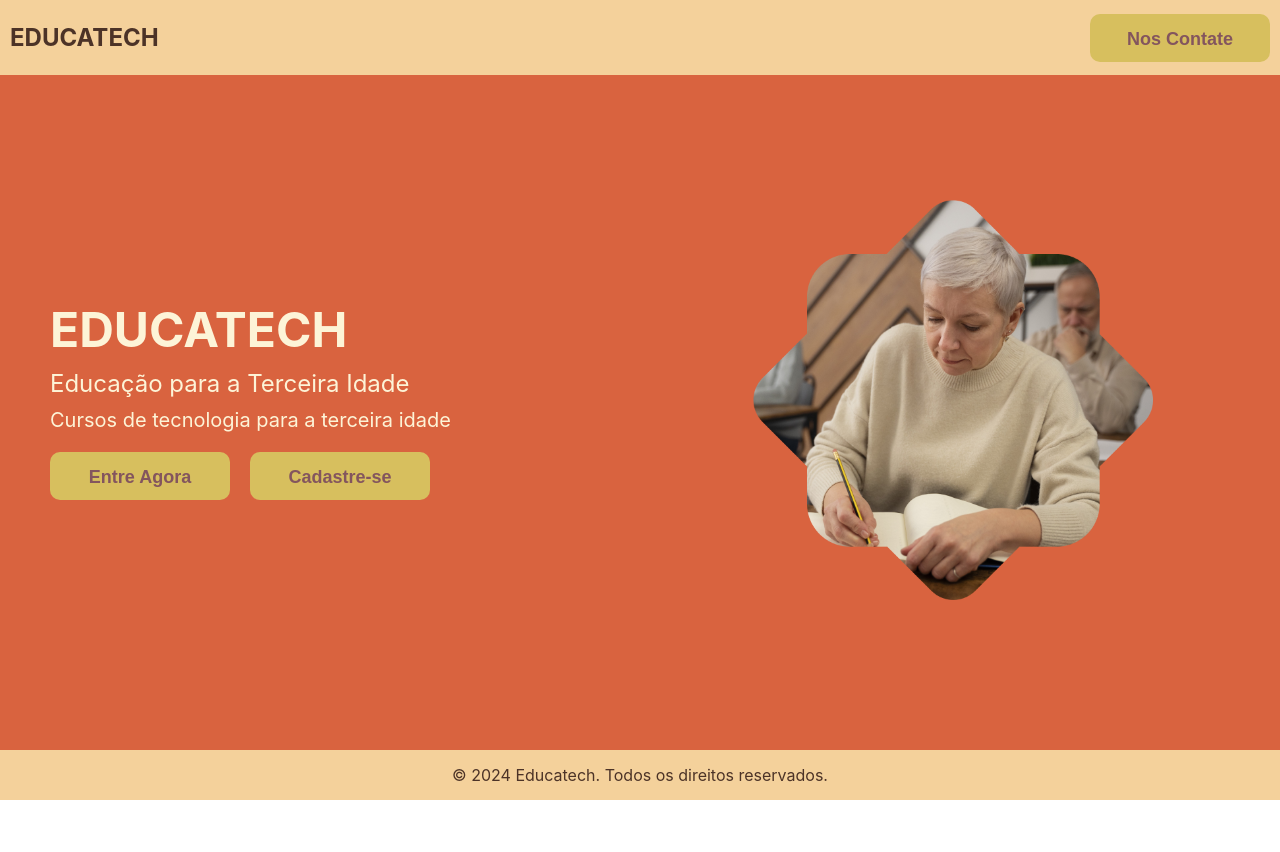
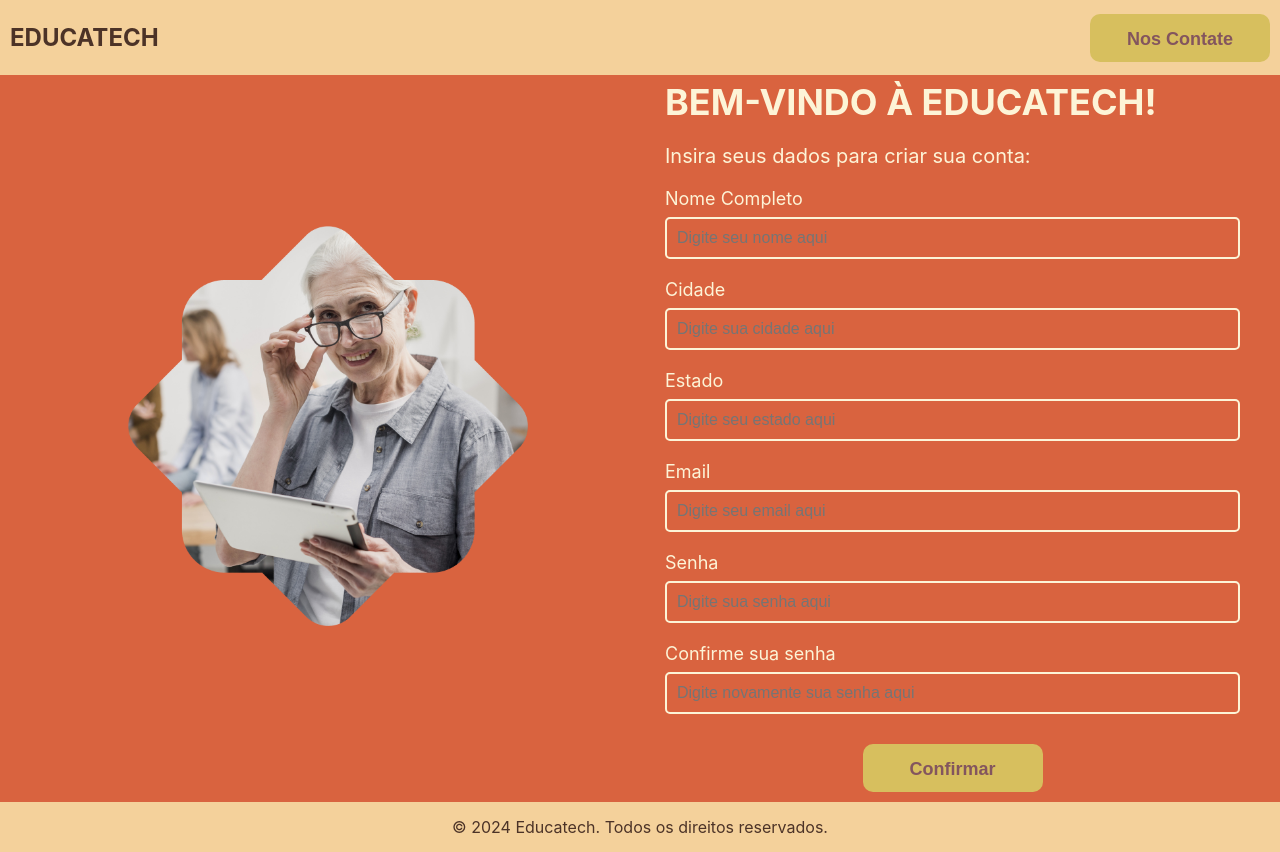
Before and after one commit to tcantunes/Educatech-v2, a React (Create React App) app: page /register in a window 1280 px wide. Before the commit the page ends 800 px from the top, so only its background shows below. Built offline with nearby package versions, Linux system fonts and the light colour scheme.

Commit message:
feat: adiciona login e cadastro

```diff
--- a/src/App.js
+++ b/src/App.js
@@ -1,12 +1,19 @@
 import React from 'react';
+import { BrowserRouter as Router, Routes, Route } from 'react-router-dom';
 import Home from './pages/Home';
+import Login from './pages/Login';
+import Register from './pages/Register';
 
-function App() {
+const App = () => {
   return (
-    <div className="App">
-      <Home />
-    </div>
+    <Router>
+      <Routes>
+        <Route path="/" element={<Home />} />
+        <Route path="/login" element={<Login />} />
+        <Route path="/register" element={<Register />} />
+      </Routes>
+    </Router>
   );
-}
+};
 
 export default App;
--- a/src/components/Button.js
+++ b/src/components/Button.js
@@ -1,14 +1,14 @@
 import React from 'react';
 
-const Button = ({ text }) => {
+const Button = ({ text, onClick, style }) => {
   return (
-    <button style={styles.button}>
+    <button onClick={onClick} style={{ ...defaultStyles.button, ...style }}>
       {text}
     </button>
   );
 };
 
-const styles = {
+const defaultStyles = {
   button: {
     backgroundColor: '#d7bf5e',
     border: 'none',
--- a/src/pages/Home.js
+++ b/src/pages/Home.js
@@ -1,10 +1,22 @@
 import React from 'react';
+import { useNavigate } from 'react-router-dom';
 import Navbar from '../components/Navbar';
 import Button from '../components/Button';
 import Footer from '../components/Footer';
 import image from '../assets/pagina-inicial.png';
 
 const Home = () => {
+  const navigate = useNavigate();
+
+  const loginRedirect = () => {
+    navigate('/login');
+  };
+
+  const registerRedirect = () => {
+    navigate('/register');
+  };
+
+
   return (
     <div style={styles.container}>
       <Navbar />
@@ -14,8 +26,8 @@ const Home = () => {
           <h2 style={styles.subtitle}>Educação para a Terceira Idade</h2>
           <p style={styles.description}>Cursos de tecnologia para a terceira idade</p>
           <div style={styles.buttonContainer}>
-            <Button text="Entre Agora" />
-            <Button text="Cadastre-se" />
+            <Button text="Entre Agora" onClick={loginRedirect} />
+            <Button text="Cadastre-se" onClick={registerRedirect} />
           </div>
         </div>
         <div style={styles.imageContainer}>
--- /dev/null
+++ b/src/pages/Login.js
@@ -0,0 +1,123 @@
+import React from 'react';
+import Navbar from '../components/Navbar';
+import Footer from '../components/Footer';
+import Button from '../components/Button';
+import image from '../assets/login.png';
+
+const Login = () => {
+  return (
+    <div style={styles.container}>
+      <Navbar />
+      <div style={styles.contentContainer}>
+        <div style={styles.imageContainer}>
+          <img src={image} alt="Casal sorrindo" style={styles.image} />
+        </div>
+        <div style={styles.formContainer}>
+          <h1 style={styles.title}>BEM-VINDO DE VOLTA!</h1>
+          <p style={styles.subtitle}>INSIRA SUAS INFORMAÇÕES PARA CONTINUAR</p>
+
+          <div style={styles.formGroup}>
+            <label htmlFor="email" style={styles.label}>EMAIL</label>
+            <input type="email" id="email" placeholder="DIGITE SEU EMAIL AQUI" style={styles.input} />
+          </div>
+
+          <div style={styles.formGroup}>
+            <label htmlFor="password" style={styles.label}>SENHA</label>
+            <input type="password" id="password" placeholder="DIGITE SUA SENHA AQUI" style={styles.input} />
+          </div>
+          <div style={styles.containerButton}>
+
+          <Button text="ENTRAR" style={styles.loginButton} />
+
+          <p style={styles.registerText}>SE AINDA NÃO POSSUIR UMA CONTA:</p>
+          <Button text="CADASTRE-SE" style={styles.registerButton} />
+          </div>
+        </div>
+      </div>
+      <Footer />
+    </div>
+  );
+};
+
+const styles = {
+  container: {
+    display: 'flex',
+    flexDirection: 'column',
+    justifyContent: 'space-between',
+    minHeight: '100vh',
+    backgroundColor: '#D9633F',
+  },
+  contentContainer: {
+    display: 'flex',
+    justifyContent: 'center',
+    alignItems: 'center',
+    padding: '40px',
+    maxWidth: '1200px',
+    margin: '0 auto',
+    flex: 1,
+  },
+  imageContainer: {
+    flex: 1,
+    display: 'flex',
+    justifyContent: 'center',
+    alignItems: 'center',
+  },
+  image: {
+    borderRadius: '20%',
+    width: '400px',
+    height: 'auto',
+  },
+  formContainer: {
+    flex: 1,
+    marginLeft: '50px',
+    textAlign: 'left',
+    color: '#FDF4D7',
+  },
+  title: {
+    fontSize: '32px',
+    fontWeight: 'bold',
+    marginBottom: '10px',
+  },
+  subtitle: {
+    fontSize: '16px',
+    fontWeight: '400',
+    marginBottom: '30px',
+  },
+  formGroup: {
+    marginBottom: '20px',
+  },
+  label: {
+    fontSize: '14px',
+    fontWeight: 'bold',
+    marginBottom: '5px',
+    display: 'block',
+  },
+  input: {
+    width: '100%',
+    padding: '10px',
+    fontSize: '16px',
+    borderRadius: '5px',
+    border: '2px solid #F4D19B',
+    backgroundColor: '#D9633F',
+    color: '#FDF4D7',
+    marginBottom: '20px',
+  },
+  containerButton: {
+    display: 'flex',
+    alignItems: 'center',
+    justifyContent: 'center',
+    flexDirection: 'column'
+  },
+  registerText: {
+    fontSize: '14px',
+    fontWeight: '400',
+    marginTop: '20px',
+    marginBottom: '10px',
+    color: '#FDF4D7',
+  },
+  registerButton: {
+    padding: '15px 10px',
+  },
+};
+
+export default Login;
--- /dev/null
+++ b/src/pages/Register.js
@@ -0,0 +1,134 @@
+import React from 'react';
+import { useNavigate } from 'react-router-dom';
+import Navbar from '../components/Navbar';
+import Button from '../components/Button';
+import Footer from '../components/Footer';
+
+const Register = () => {
+  const navigate = useNavigate();
+
+  const handleConfirm = () => {
+    console.log('Cadastro confirmado');
+  };
+
+  return (
+    <div style={styles.container}>
+      <Navbar />
+      <div style={styles.contentContainer}>
+        <div style={styles.imageContainer}>
+          <img
+            src={require('../assets/cadastro.png')}
+            alt="Educatech"
+            style={styles.image}
+          />
+        </div>
+        <div style={styles.formContainer}>
+          <h2 style={styles.title}>BEM-VINDO À EDUCATECH!</h2>
+          <p style={styles.subtitle}>Insira seus dados para criar sua conta:</p>
+
+          <form style={styles.form}>
+            <label style={styles.label}>Nome Completo</label>
+            <input type="text" placeholder="Digite seu nome aqui" style={styles.input} />
+
+            <label style={styles.label}>Cidade</label>
+            <input type="text" placeholder="Digite sua cidade aqui" style={styles.input} />
+
+            <label style={styles.label}>Estado</label>
+            <input type="text" placeholder="Digite seu estado aqui" style={styles.input} />
+
+            <label style={styles.label}>Email</label>
+            <input type="email" placeholder="Digite seu email aqui" style={styles.input} />
+
+            <label style={styles.label}>Senha</label>
+            <input type="password" placeholder="Digite sua senha aqui" style={styles.input} />
+
+            <label style={styles.label}>Confirme sua senha</label>
+            <input type="password" placeholder="Digite novamente sua senha aqui" style={styles.input} />
+            <div style={styles.containerButton}>
+            <Button
+              text="Confirmar"
+              onClick={handleConfirm}
+              style={styles.confirmButton}
+            />
+            </div>
+          </form>
+        </div>
+      </div>
+      <Footer />
+    </div>
+  );
+};
+
+const styles = {
+  container: {
+    textAlign: 'center',
+    backgroundColor: '#D9633F',
+    minHeight: '100vh',
+    display: 'flex',
+    flexDirection: 'column',
+    alignItems: 'center',
+    justifyContent: 'center',
+    color: '#FFF',
+  },
+  contentContainer: {
+    display: 'flex',
+    justifyContent: 'space-between',
+    alignItems: 'center',
+    width: '100%',
+    maxWidth: '1200px',
+    marginTop: '50px',
+  },
+  imageContainer: {
+    flex: 1,
+    display: 'flex',
+    justifyContent: 'center',
+  },
+  image: {
+    borderRadius: '20%',
+    width: '400px',
+    height: 'auto',
+  },
+  formContainer: {
+    flex: 1,
+    textAlign: 'left',
+    paddingLeft: '50px',
+  },
+  title: {
+    fontSize: '36px',
+    fontWeight: 'bold',
+    marginBottom: '10px',
+    color: '#FDF4D7',
+  },
+  subtitle: {
+    fontSize: '20px',
+    fontWeight: '400',
+    marginBottom: '20px',
+    color: '#FDF4D7',
+  },
+  form: {
+    display: 'flex',
+    flexDirection: 'column',
+  },
+  label: {
+    fontSize: '18px',
+    marginBottom: '8px',
+    color: '#FDF4D7',
+  },
+  input: {
+    padding: '10px',
+    marginBottom: '20px',
+    fontSize: '16px',
+    borderRadius: '5px',
+    border: '2px solid #FDF4D7',
+    backgroundColor: 'transparent',
+    color: '#FDF4D7',
+  },
+  containerButton: {
+    display: 'flex',
+    alignItems: 'center',
+    justifyContent: 'center',
+    flexDirection: 'column'
+  },
+};
+
+export default Register;
```
Also changed, not shown: src/assets/cadastro.png (added), src/assets/login.png (added).
